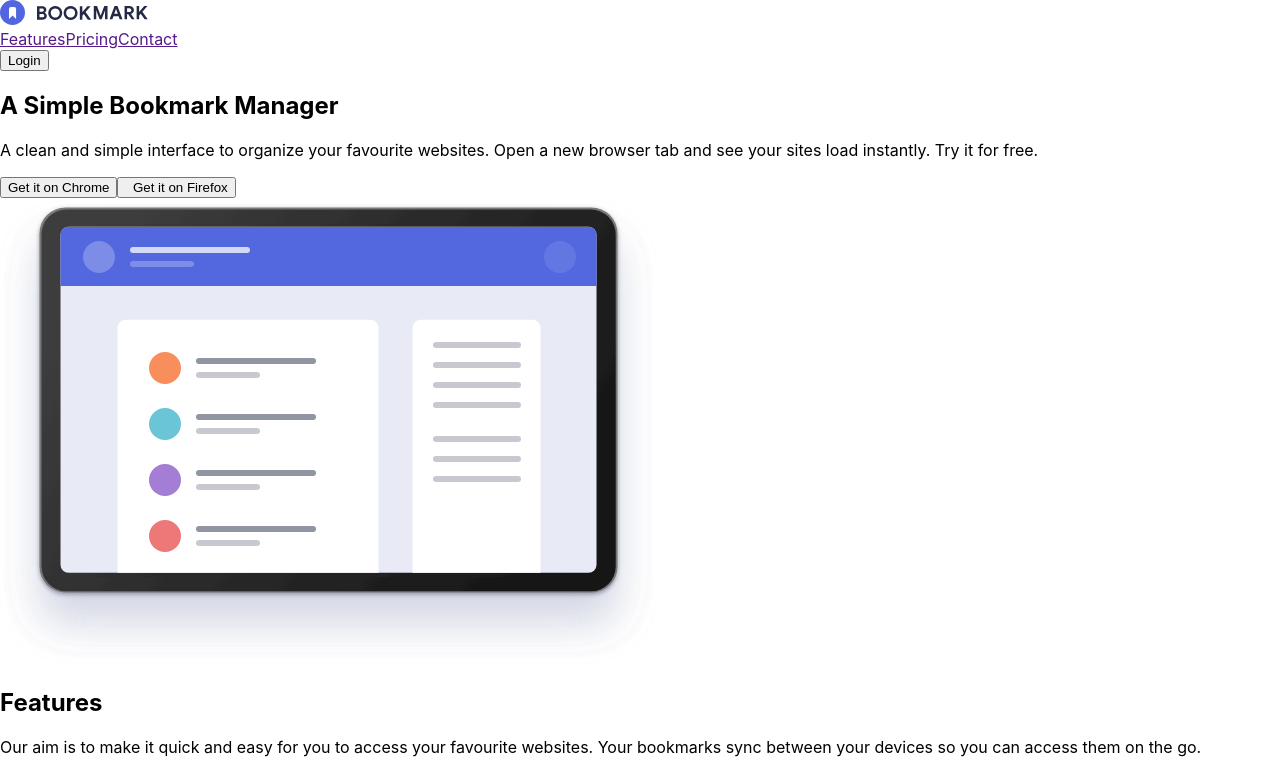
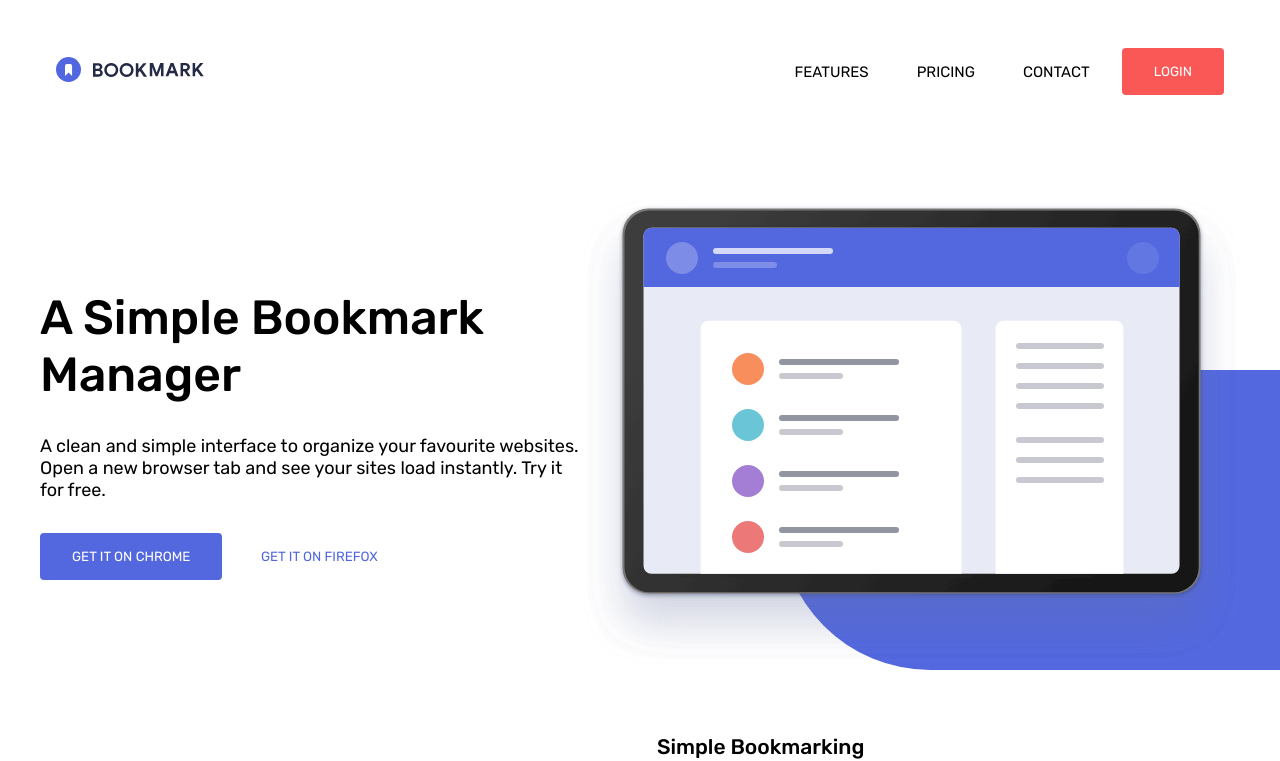
Before and after one commit to Master-Osaro/53_bookmark-landing-page, a React (Create React App) app: page / in a window 1280 px wide. Shown: the top 761 px of the page. Built offline with nearby package versions, Linux system fonts and the light colour scheme.

Commit message:
CSS: Hero Section Styling

```diff
--- a/src/App.css
+++ b/src/App.css
@@ -1,38 +1,157 @@
-.App {
-  text-align: center;
+@import url('https://fonts.googleapis.com/css2?family=Rubik:wght@400;500&display=swap');
+
+*{
+    padding: 0;
+    margin: 0;
+    box-sizing: border-box;
 }
 
-.App-logo {
-  height: 40vmin;
-  pointer-events: none;
+:root{
+  /* ## Colors */
+
+  /* ### Primary */
+
+  --Soft-Blue: hsl(231, 69%, 60%);
+  --Soft-Red: hsl(0, 94%, 66%);
+
+  /* ### Neutral */
+  --Grayish-Blue: hsl(229, 8%, 60%);
+  --White: hsl(0, 0%, 100%);
+  --Very-Dark-Blue: hsl(229, 31%, 21%);
+
+  --Font-size: 18px;
+  --Font-family: 'Rubik', sans-serif;;
+}
+html{
+  overflow-x: hidden;
+}
+body{
+  font-size: var(--Font-size);
+  font-family: var(--Font-family);
+  overflow-x: hidden;
 }
 
-@media (prefers-reduced-motion: no-preference) {
-  .App-logo {
-    animation: App-logo-spin infinite 20s linear;
+h1, h2, h3, h4, h5{
+  color: var(--Dark-Blue);
+  font-weight: 500;
+}
+
+.btn{
+  padding: 1rem 2rem;
+  border-radius: 0.25rem;
+  border: none;
+  cursor: pointer;
+  font-family: inherit;
+  text-transform: uppercase;
+}
+
+.btn-primary{
+  background: var(--Soft-Red);
+  color: var(--White);
+}
+.btn-primary:hover{
+  background: var(--Soft-Red);
+  color: var(--White);
+}
+.btn-blue{
+  background: var(--Soft-Blue);
+  color: var(--White);
+}
+.btn-white{
+  background: var(--White);
+  color: var(--Soft-Blue);
+}
+
+
+header, .section{
+  display: flex;
+  justify-content: center;
+  align-items: center;
+}
+
+header{
+  padding-top: 3rem;
+  padding-bottom: 2.5rem;
+}
+
+nav, .container{
+  max-width: 1200px;
+  width: 100%;
+}
+
+nav{
+  padding: 0 1rem;
+}
+
+nav{
+  display: flex;
+  justify-content: space-between;
+  align-items: center;
+}
+
+nav .logo{
+  padding-right: 1rem;
+}
+
+@media screen and (max-width: 740px) {
+  nav .logo{
+      text-align: start;
   }
 }
 
-.App-header {
-  background-color: #282c34;
-  min-height: 100vh;
+
+.nav-list__container{
+  display: flex;
+  gap: 2rem;
+  align-items: center;
+  font-size: 15px;
+}
+
+.nav-list{
+  display: flex;
+  gap: 3rem;
+}
+
+.nav-link{
+  text-decoration: none;
+  text-transform: uppercase;
+  color: var(--Dark-Blue);
+}
+
+.section__hero {
+  padding: 4rem 1rem;
+}
+
+.section .container{
+  display: flex;
+  align-items: center;
+}
+
+.section__hero-text{
   display: flex;
   flex-direction: column;
-  align-items: center;
-  justify-content: center;
-  font-size: calc(10px + 2vmin);
-  color: white;
+  gap: 2rem;
+}
+.section__hero-text h1{
+  font-size: 3rem;
+}
+.section__hero-img{
+  position: relative;
 }
 
-.App-link {
-  color: #61dafb;
+.section__hero-img img{
+  position: relative;
+  z-index: 3;
 }
 
-@keyframes App-logo-spin {
-  from {
-    transform: rotate(0deg);
-  }
-  to {
-    transform: rotate(360deg);
-  }
+.hero-img-bg{
+  height: 300px;
+  width: 700px;
+  background: var(--Soft-Blue);
+  border-radius: 10rem 0 0 10rem;
+  position: absolute;
+  bottom: 0;
+  right: 0;
+  z-index: 2;
+  transform: translateX(15rem);
 }
--- a/src/components/Home.jsx
+++ b/src/components/Home.jsx
@@ -14,11 +14,14 @@ const Home =()=>{
                 <h1>A Simple Bookmark Manager</h1>
                 <p> A clean and simple interface to organize your favourite websites. Open a new
                     browser tab and see your sites load instantly. Try it for free.</p>
-                    <input type="button" className="btn btn-primary" value="Get it on Chrome" />
-                    <input type="button" className="btn btn-primary" value="  Get it on Firefox" />
+                    <div className="btn__wrapper">
+                        <input type="button" className="btn btn-blue" value="Get it on Chrome" />
+                        <input type="button" className="btn btn-white" value="  Get it on Firefox" />
+                    </div>
+
                 </div>
                 <div className="section__hero-img">
-                    <img src={heroIllustration} alt="image mockups" />
+                    <img src={heroIllustration} alt="image mockups"  />
                     <div className="hero-img-bg"></div>
                 </div>
             </div>
```
